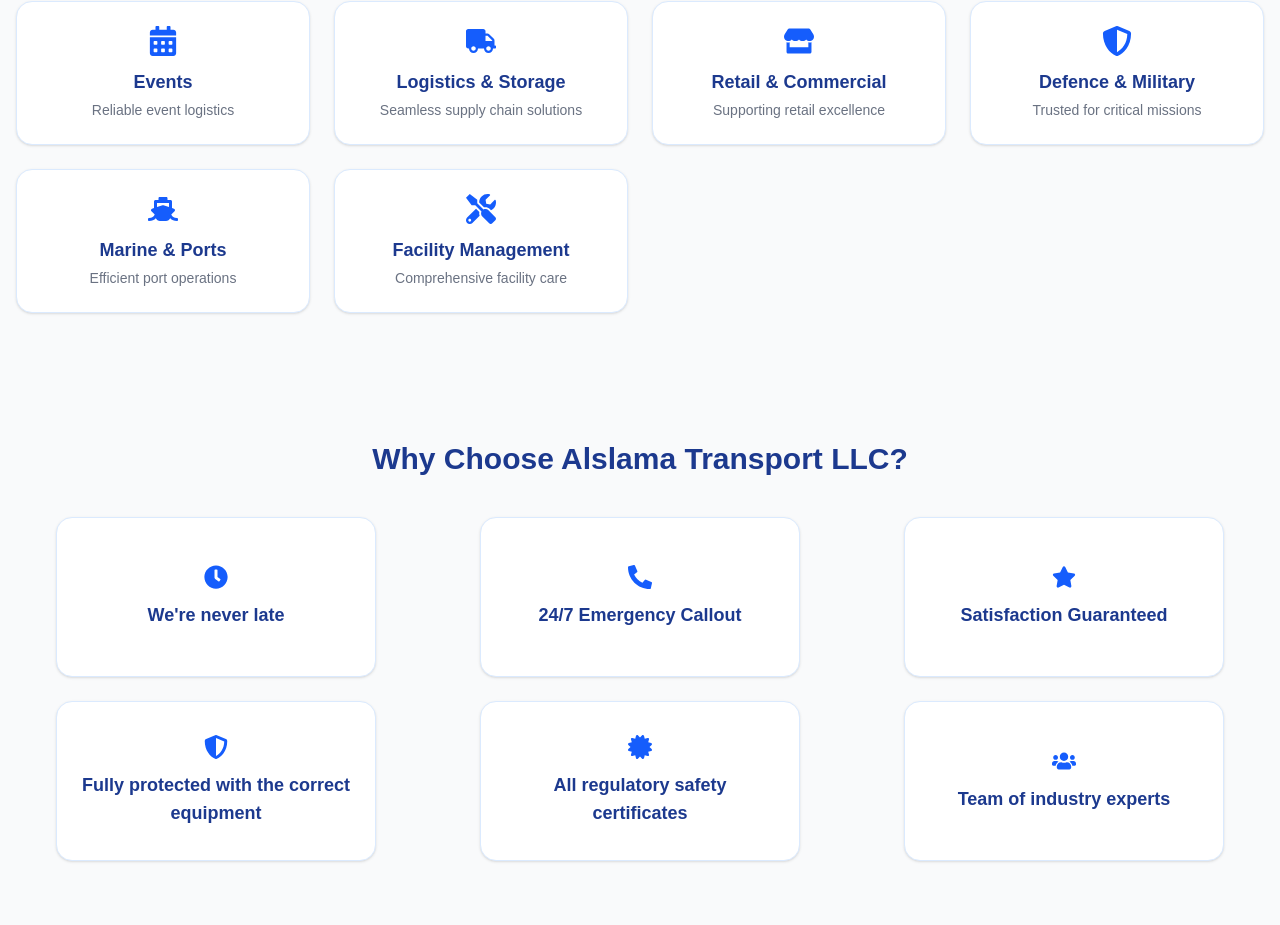
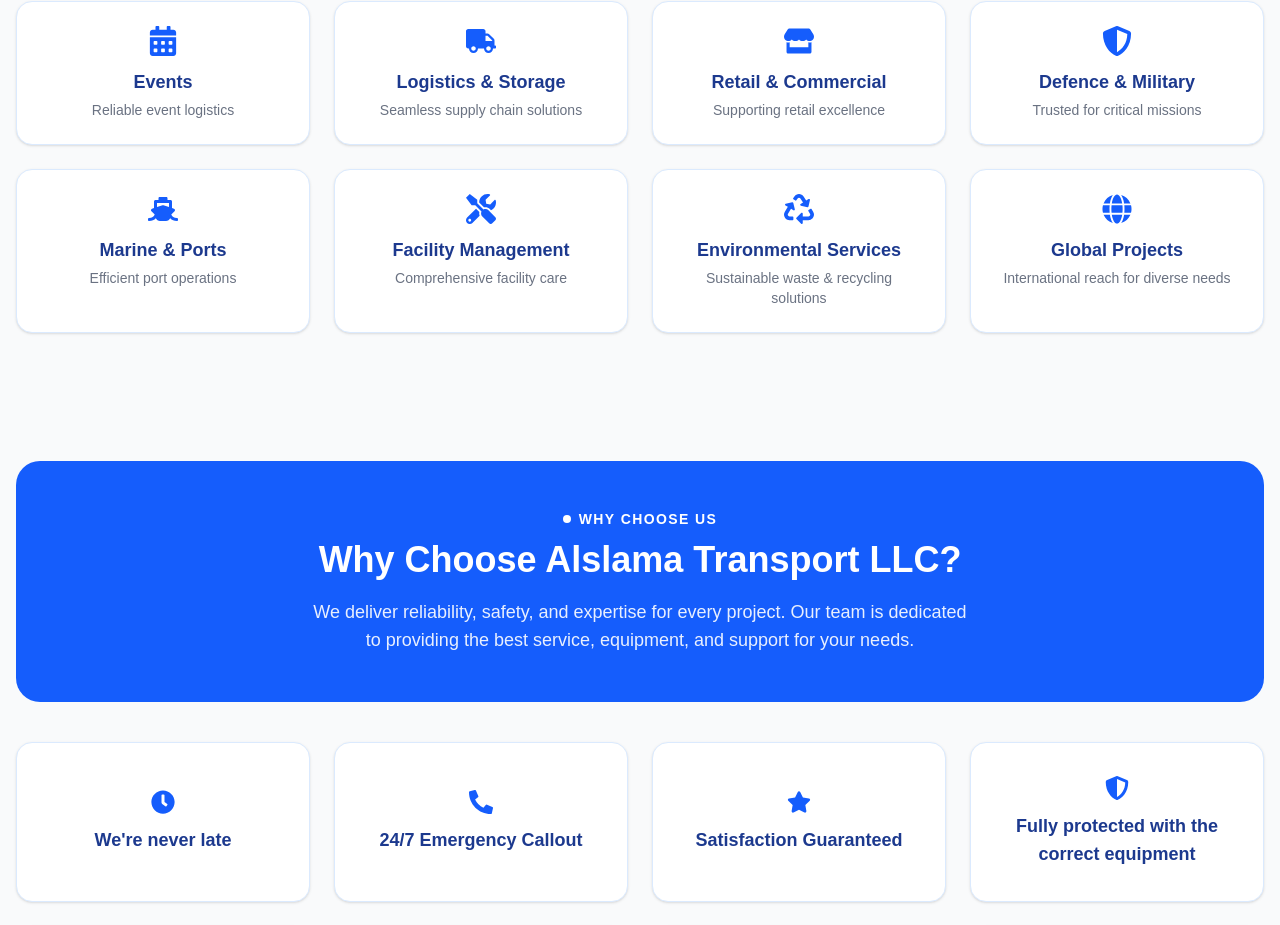
Before and after one commit to SufyanFarooq/al-slama, a Next.js app: page / in a window 1280 px wide. Shown: the part 3608-4533 px from the top of the page. Built offline with nearby package versions, Linux system fonts and the light colour scheme.

Commit message:
add cards in industries and chooseus

```diff
--- a/app/components/Industries.js
+++ b/app/components/Industries.js
@@ -1,5 +1,5 @@
 import React from "react";
-import { FaLeaf, FaPlane, FaBolt, FaBuilding, FaCalendarAlt, FaTruck, FaStore, FaShieldAlt, FaShip, FaTools } from "react-icons/fa";
+import { FaLeaf, FaPlane, FaBolt, FaBuilding, FaCalendarAlt, FaTruck, FaStore, FaShieldAlt, FaShip, FaTools, FaRecycle, FaGlobe } from "react-icons/fa";
 
 const industries = [
   { name: "Agriculture & Landscaping", icon: <FaLeaf className="text-blue-600 text-3xl" />, desc: "Essential for every farmer's success" },
@@ -12,6 +12,8 @@
   { name: "Defence & Military", icon: <FaShieldAlt className="text-blue-600 text-3xl" />, desc: "Trusted for critical missions" },
   { name: "Marine & Ports", icon: <FaShip className="text-blue-600 text-3xl" />, desc: "Efficient port operations" },
   { name: "Facility Management", icon: <FaTools className="text-blue-600 text-3xl" />, desc: "Comprehensive facility care" },
+  { name: "Environmental Services", icon: <FaRecycle className="text-blue-600 text-3xl" />, desc: "Sustainable waste & recycling solutions" },
+  { name: "Global Projects", icon: <FaGlobe className="text-blue-600 text-3xl" />, desc: "International reach for diverse needs" },
 ];
 
 const Industries = () => (
--- a/app/components/WhyChooseUs.js
+++ b/app/components/WhyChooseUs.js
@@ -1,5 +1,5 @@
 import React from "react";
-import { FaClock, FaPhoneAlt, FaStar, FaShieldAlt, FaCertificate, FaUsers } from "react-icons/fa";
+import { FaClock, FaPhoneAlt, FaStar, FaShieldAlt, FaCertificate, FaUsers, FaMoneyBillWave, FaBolt } from "react-icons/fa";
 
 const reasons = [
   { text: "We're never late", icon: <FaClock className="text-blue-600 text-2xl" /> },
@@ -8,13 +8,24 @@
   { text: "Fully protected with the correct equipment", icon: <FaShieldAlt className="text-blue-600 text-2xl" /> },
   { text: "All regulatory safety certificates", icon: <FaCertificate className="text-blue-600 text-2xl" /> },
   { text: "Team of industry experts", icon: <FaUsers className="text-blue-600 text-2xl" /> },
+  { text: "Transparent pricing, no hidden costs", icon: <FaMoneyBillWave className="text-blue-600 text-2xl" /> },
+  { text: "Fast response & flexible scheduling", icon: <FaBolt className="text-blue-600 text-2xl" /> },
 ];
 
 const WhyChooseUs = () => (
   <section id="why" className="py-16 bg-gray-50">
     <div className="max-w-7xl mx-auto px-4">
-      <h2 className="text-3xl font-bold text-blue-900 mb-10 text-center">Why Choose Alslama Transport LLC?</h2>
-      <div className="grid grid-cols-1 sm:grid-cols-2 md:grid-cols-3 gap-6 justify-items-center">
+      {/* Banner */}
+      <div className="bg-blue-600 rounded-3xl p-8 md:p-12 flex flex-col items-center text-white mb-10">
+        <div className="mb-2 text-sm font-semibold tracking-widest flex items-center gap-2">
+          <span className="inline-block w-2 h-2 bg-white rounded-full"></span>
+          WHY CHOOSE US
+        </div>
+        <h2 className="text-3xl md:text-4xl font-bold mb-4 leading-tight text-center">Why Choose Alslama Transport LLC?</h2>
+        <p className="text-lg opacity-90 text-center max-w-2xl">We deliver reliability, safety, and expertise for every project. Our team is dedicated to providing the best service, equipment, and support for your needs.</p>
+      </div>
+      {/* Cards Grid */}
+      <div className="grid grid-cols-1 sm:grid-cols-2 md:grid-cols-3 lg:grid-cols-4 gap-6 justify-items-center">
         {reasons.map((reason, idx) => (
           <div key={idx} className="bg-white rounded-2xl shadow flex flex-col items-center justify-center p-6 w-full max-w-xs min-h-[160px] hover:shadow-lg transition border border-blue-100">
             <div className="mb-3">{reason.icon}</div>
```
